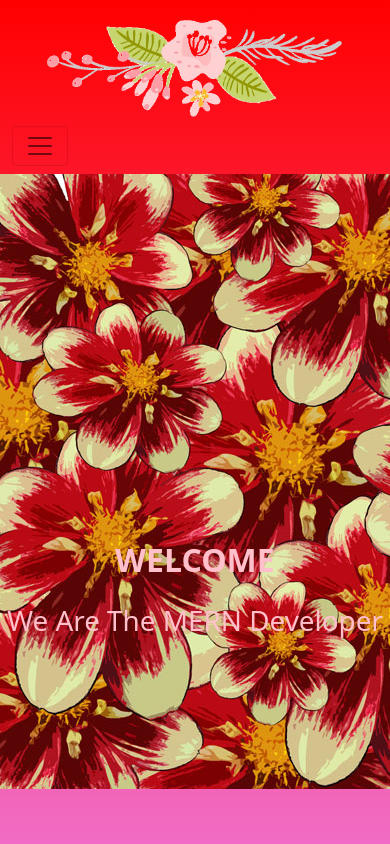
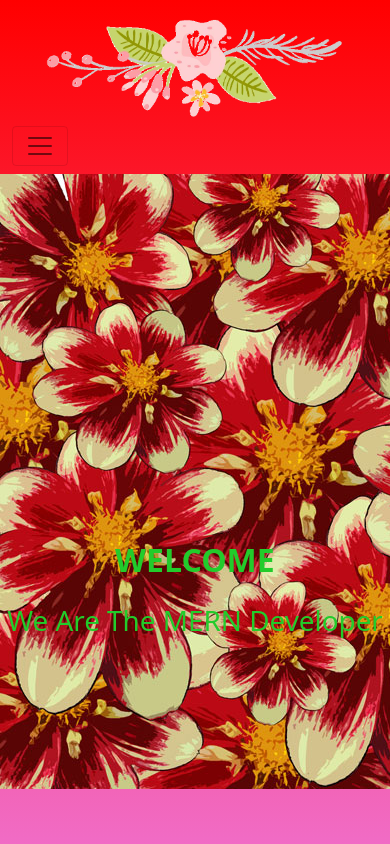
Before and after one commit to studentshivang/First-mern, a React (Create React App) app in the folder client/: page / in a window 390 px wide. Shown: the top 844 px of the page. Built offline with nearby package versions, Linux system fonts and the light colour scheme; no server answers.

Commit message:
background edit

```diff
--- a/client/src/index.css
+++ b/client/src/index.css
@@ -286,7 +286,7 @@ a:hover{
 
 @media (max-width:505px) {
   .home_pg{
-    color:pink;
+    color:rgb(34, 204, 43);
     background: url("../src/images/redFlowerbg.jpg");
     background-repeat: no-repeat;
     height: 100vh;
```
